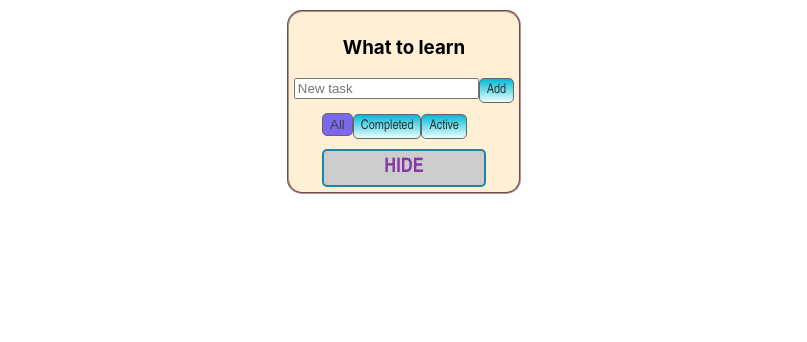
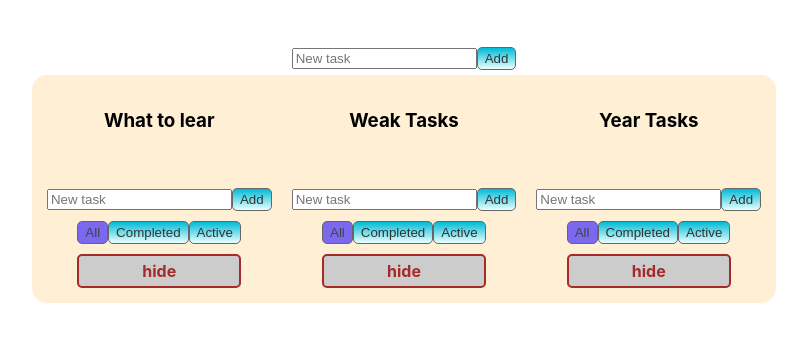
Before and after one commit to natasha17-spec/ToDoListIT, a React (Create React App) app: page / in a window 1280 px wide. Shown: the top 342 px of the page, without its empty margins (236-1043 px from the left). Built offline with nearby package versions, Linux system fonts and the light colour scheme.

Commit message:
add 5 tasks

```diff
--- a/src/App.css
+++ b/src/App.css
@@ -1,9 +1,11 @@
 .App {
-  border: 2px groove #BC8F8F;
-  padding: 5px;
-  margin-bottom: 7px;
+
+  padding: 5px 5px 5px 5px;
+  margin: 5px 5px 5px 5px;
   background-color:#FFEFD5 ;
   border-radius: 15px;
+  display: flex;
+
 }
 
 .todoList {
@@ -17,6 +19,7 @@
   justify-content: center;
   align-content: center;
   align-items: center;
+
 }
 
 
@@ -50,7 +53,6 @@
   -webkit-border-radius: 5px;
   border-radius: 5px;
   border: 1px solid #666;
-  font-family: "Arial Narrow";
 
 }
 .error {
@@ -59,19 +61,22 @@
 .todoList-task.done {
   opacity: 0.5;
 }
-.hideShow {
+.hideShow  {
   margin-top: 10px;
   font-weight: bold;
   background-color: #ccc;
-  color: #8639a5;
+  color: brown;
   padding: 5px;
   text-decoration: none;
-  font-size: 20px;
-  border: 2px solid #2082a5;
+  font-size: 16px;
+  border: 2px solid brown;
   border-radius: 5px;
   display: block;
   width: 150px;
   text-align: center;
-  cursor: pointer;
-  font-family: "Arial Narrow";
+  cursor: pointer;;
 }
+.addTasks{
+  padding: 5px 5px 30px 5px;
+
+}
--- a/src/App.js
+++ b/src/App.js
@@ -1,135 +1,61 @@
 import React from 'react';
 import './App.css';
-import TodoListHeader from "./TodoListHeader";
-import TodoListFooter from "./TodoListFooter";
-import TodoListTasks from "./TodoListTasks";
+import TodoList from "./TodoList";
+import AddNewItemForm from "./addNewItemForm";
 
 
-    class App extends React.Component{
-        constructor(props) {//чтобы запушить новую таску, мы в контрукторе создаем метод setTimeout
-            super(props);
-            this.newTaskTitleRef = React.createRef()
-        }
-        nextTaskId=0;
+class App extends React.Component {
     componentDidMount() {
         this.restoreState();
     }
-
-        saveState = () =>{
+    nextTodoListID=0;
+    state = {
+        todoLists:[
+            {id:1, title:'What to lear'},
+            {id:2, title:'Weak Tasks'},
+            {id:3, title:'Year Tasks'}
+        ]
+    };
+    addTodoList = (title) => {
+        let newTodoList = {
+            id: this.nextTodoListID,
+            title: title
+        };
+        this.nextTodoListID++;
+        this.setState({todoLists: [...this.state.todoLists, newTodoList]}, () => this.saveState)
+    };
+    saveState = () => {
         let stateAsString = JSON.stringify(this.state);
-          localStorage.setItem('our-state',stateAsString);
-
+        localStorage.setItem("todoList-state", stateAsString)
     };
     restoreState = () => {
-          let state = {
-              tasks: [],
-            filterValue: 'All'
-          };
-         let stateAsString= localStorage.getItem('our-state');
-            if (stateAsString !=null){
-                state= JSON.parse(stateAsString);
+        let state = this.state;
+        let stateAsString = localStorage.getItem('todoList-state');
+        if (stateAsString != null) {
+            state = JSON.parse(stateAsString)
         }
-            this.setState(state, () =>{
-                this.state.tasks.forEach((task)=>{
-                    if(task.id >= this.nextTaskId){
-                        this.nextTaskId = task.id + 1
+        this.setState(state, () => {
+            this.state.todoLists.forEach(tl => {
+                if (tl.id >= this.nextTodoListID) {
+                    this.nextTodoListID++
                 }
             })
-            });
-        };
-           state= {
-               tasks: [
-                   // {id: 1,title: 'JS', isDone: true, priority: "high"},
-                   // {id: 2,title: 'React', isDone: false, priority: "low"},
-                   // {id: 3,title: 'DOM', isDone: true, priority: "middle"},
-                   // {id: 4,title: 'Redux', isDone: false, priority: "low"},
-                   // {id: 5,title: 'HTML', isDone: true, priority: "high"},
-                   // {id: 6,title: 'CSS', isDone: false, priority: "low"},
-               ],
-               filterValue:'All'
-             };
-        addTask=(newTitle)=>{
-            let newTask={
-                id:this.nextTaskId,
-                title:newTitle,
-                isDone: false,
-                priority: ' -middle'
-            };
-            this.nextTaskId++;
-            let newTasks =[...this.state.tasks, newTask];
-            this.setState({
-                tasks: newTasks
-            },()=> {this.saveState();});
-        };
-        changeTask = (taskId, obj) =>{
-            let newTasks=this.state.tasks.map(t=> {
-                if (t.id !== taskId) {
-                    return t;
-                } else {
-                    return {...t, ...obj};
-                }
-            });
-            this.setState({
-                tasks: newTasks
         })
     };
+    render = () => {
+        let todoLists = this.state.todoLists.map(tl => <TodoList id={tl.id} title={tl.title}/>);
+        return (
+            <>
+                <div>
+                    <AddNewItemForm addItem={this.addTodoList} />
+                </div>
 
-        changeStatus=(taskId,isDone)=>{
-            this.changeTask(taskId, {isDone: isDone});
-            // let newTasks=this.state.tasks.map(t=> {
-            //     if (t.id != taskId) {
-            //         return t;
-            //     } else {
-            //         return {...t, isDone: isDone};
-            //     }
-            // });
-            // this.setState({
-            //     tasks: newTasks
-            // })
-        };
-        changeTitle=(taskId,title)=>{
-            // let newTasks=this.state.tasks.map(t=> {
-            //     if (t.id != taskId) {
-            //         return t;
-            //     } else {
-            //         return {...t, title: newTitle};
-            //     }
-            // });
-            // this.setState({
-            //     tasks: newTasks
-            // })
-            this.changeTask(taskId, {title: title})
-        };
-
-        changeFilter = (newFilterValue) => {
-            this.setState({
-                filterValue:newFilterValue
-            })
-        };
-
-        render = () => {
-            return (
                 <div className='App'>
-                    <div className='center'>
-                        <TodoListHeader addTask={this.addTask}/>
-                        <TodoListTasks
-                            changeTitle ={this.changeTitle}
-                            changeStatus={this.changeStatus}
-                            tasks={this.state.tasks.filter (t => {
-                                switch (this.state.filterValue) {
-                                    case 'All':
-                                        return true;
-                                    case 'Active':
-                                        return !t.isDone;
-                                    case 'Completed':
-                                        return t.isDone;
-                                    default:
-                                        return true
-                                }})}/>
-                        <TodoListFooter filterValue={this.state.filterValue} changeFilter={this.changeFilter} />
+                    {todoLists}
                 </div>
-                </div>
+            </>
         );
-        }}
+    }
+}
 
 export default App;
--- a/src/TodoListFooter.js
+++ b/src/TodoListFooter.js
@@ -5,11 +5,11 @@ class TodoListFooter extends React.Component {
     state = {
         isHidden: false
     };
-    onAllFilterClick = () => {this.props.changeFilter('All')};
-    onCompletedFilterClick = () => {this.props.changeFilter('Completed')};
-    onActiveFilterClick = () => {this.props.changeFilter('Active')};
-    onShowFiltersClick = () => {this.setState({isHidden:false})};
-    onHideFiltersClick = () => {this.setState({isHidden:true})};
+    onAllFilterClick = () => {this.props.changeFilter('All')}
+    onCompletedFilterClick = () => {this.props.changeFilter('Completed')}
+    onActiveFilterClick = () => {this.props.changeFilter('Active')}
+    onShowFiltersClick = () => {this.setState({isHidden:false})}
+    onHideFiltersClick = () => {this.setState({isHidden:true})}
 
     render = (props) => {
 
@@ -25,8 +25,8 @@ let classForActive = this.props.filterValue==='Active'? "filter-active": 'button
                                 <button onClick={this.onCompletedFilterClick} className={classForCompleted}>Completed</button>
                                 <button onClick={this.onActiveFilterClick} className={classForActive}>Active</button>
                         </div>}
-                        {!this.state.isHidden && <span onClick={this.onHideFiltersClick} className='hideShow'>HIDE</span>}
-                        {this.state.isHidden && <span onClick={this.onShowFiltersClick} className='hideShow'>SHOW</span>}
+                        {!this.state.isHidden && <span className='hideShow' onClick={this.onHideFiltersClick}>hide</span>}
+                        {this.state.isHidden && <span className='hideShow' onClick={this.onShowFiltersClick}>show</span>}
                     </div>
                 </div>
             </div>
--- a/src/TodoListTask.js
+++ b/src/TodoListTask.js
@@ -2,49 +2,50 @@ import React from 'react';
 import './App.css';
 
 class TodoListTask extends React.Component {
-    constructor(props) {
+            constructor(props) {  debugger;
                 super(props);
                 this.newTaskTitleRef = React.createRef();
             }
-
-    onIsDoneChanged = (e) => {
-        this.props.changeStatus(this.props.task.id, e.currentTarget.checked);
+/*1*/       state={
+                editMode:false
             };
-    onTitleChanged = (e) => {
-        this.props.changeTitle(this.props.task.id, e.currentTarget.value)
+/*2*/           activeEditMode = ()=>{
+                this.setState({editMode:true})
+            };
+/*3*/            deactiveEditMode = ()=>{
+                this.setState({editMode:false})
             };
 
-    state = {
-        editMode: false
+/*4*/            onIsDoneChanged =(e) => {
+                this.props.changeStatus(this.props.task.id,e.currentTarget.checked);
             };
-    activeEditMode = () => {
-        this.setState({editMode: true})
+/*5*/            onTitleChanged =(e) => {
+                this.props.changeTitle(this.props.task.id,e.currentTarget.value);
             };
-    deActiveEditMode = () => {
-        this.setState({editMode: false})
-    };
-
     render = () => {
-
         let classForTask = this.props.task.isDone
             ? "todoList-task done" : "todoList-task";
-
         return (
             <div className={classForTask}>
                 <input onChange={this.onIsDoneChanged}
                        type="checkbox"
                        checked={this.props.task.isDone}/>
+
                 {this.state.editMode
-                    ? <input autoFocus={true}
-                             value={this.props.task.title}
-                             onBlur={this.deActiveEditMode}
-                             onChange={this.onTitleChanged}/>
+                    ? <input value={this.props.task.title}
+                             autoFocus={true}
+                             onBlur={this.deactiveEditMode}
+                             onChange={this.onTitleChanged}
+                     />
 
-          : <span onClick={this.activeEditMode}>{this.props.task.id}-{this.props.task.title}-</span>
-          }priority:{this.props.task.priority}
+                    : <span onClick={this.activeEditMode}>
+                        {this.props.task.id}-
+                        {this.props.task.title}
+                        -priority:{this.props.task.priority}
+                     </span>}
             </div>
         );
-    };
+    }
 }
 
 export default TodoListTask;
--- a/src/TodoListTasks.js
+++ b/src/TodoListTasks.js
@@ -7,10 +7,9 @@ class TodoListTasks extends React.Component {
     render = () => {
 
             let taskElements = this.props.tasks.map( t=> <TodoListTask
-                task={t} changeStatus={this.props.changeStatus}
-                changeTitle ={this.props.changeTitle}
+                task={t} changeStatus={this.props.changeStatus} changeTitle={this.props.changeTitle}
             />);
-              return (
+        return (
             <div className="todoList-task">
                 {taskElements}
             </div>
```
Lines whose indentation alone changed are shown as unchanged.
